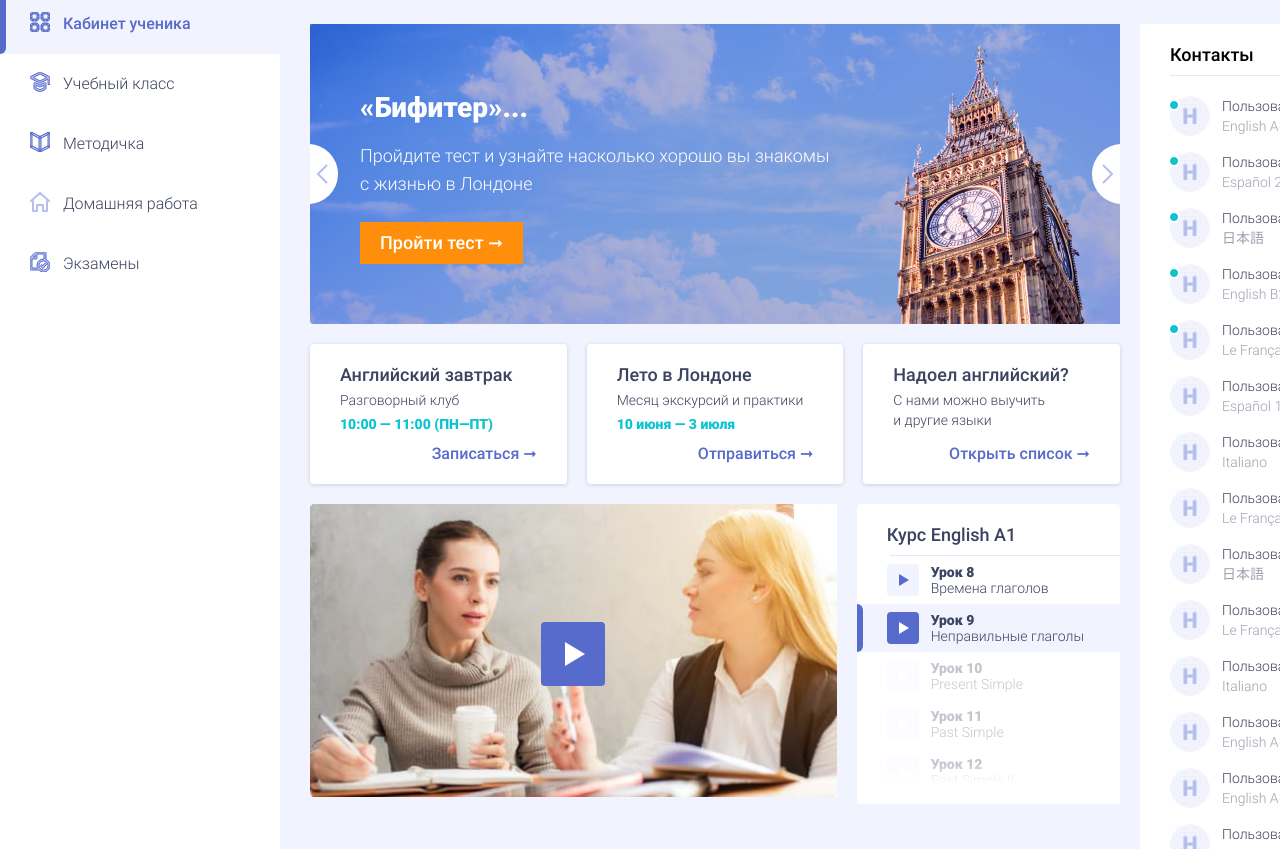
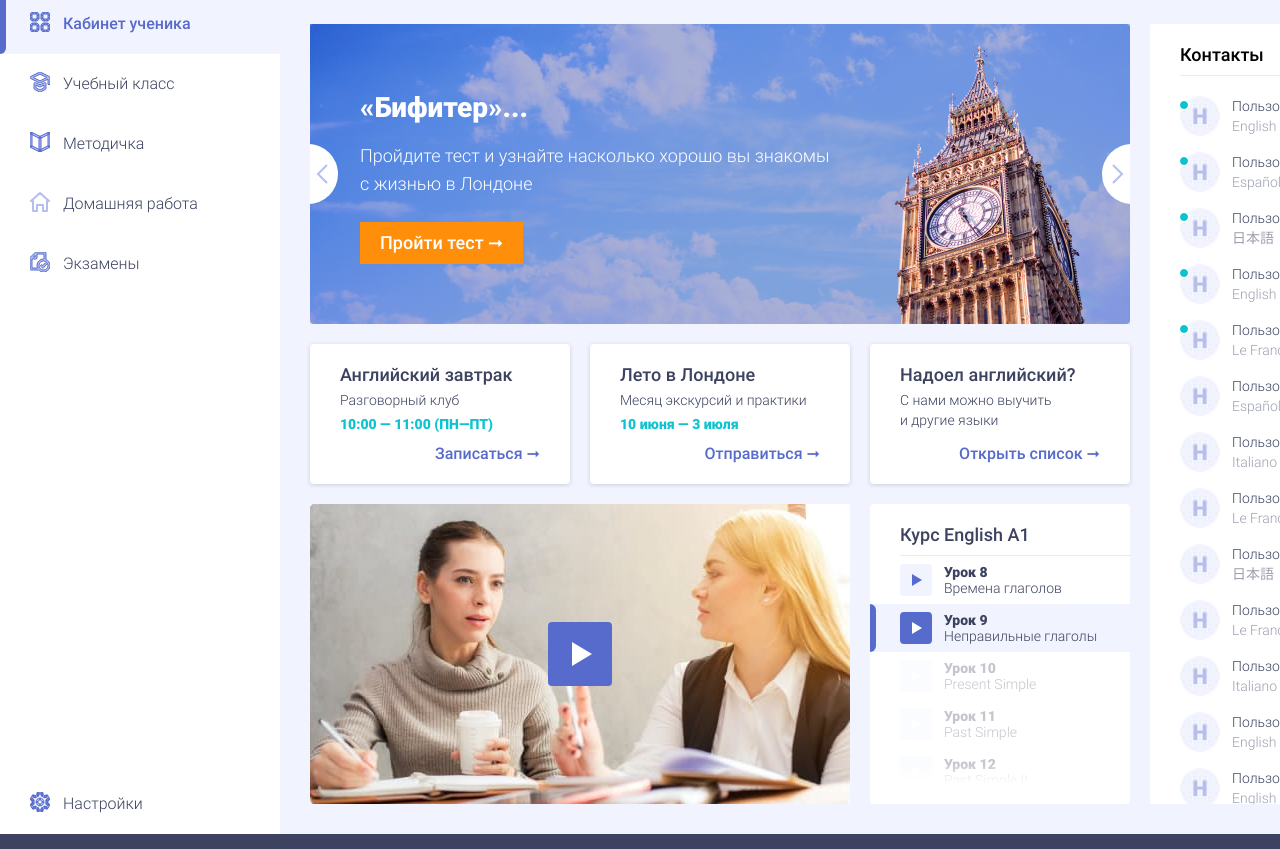
Before and after one commit to lampeduza/Let-s-speak, a website built with webpack: page source/index.html in a window 1280 px wide. Shown: the part 86-935 px from the top of the page. Built offline with nearby package versions, Linux system fonts and the light colour scheme; files whose address does not match are found by name.

Commit message:
Начальное состояние приложения

```diff
--- a/source/sass/blocks/course.scss
+++ b/source/sass/blocks/course.scss
@@ -1,15 +1,16 @@
 .course {
 	display: grid;
 	gap: 20px;
-	grid-template-columns: 2fr 1fr;
-	grid-column: 1 / 2;
-	grid-row: -1 / -2;
+	grid-template-columns: repeat(3, 260px);
+	grid-column: 1 / -2;
+	grid-row: 3 / -1;
+
+	align-items: start;
 }
 
 .course__video-area {
-	grid-column: 1 / 2;
+	grid-column: 1 / 3;
 	position: relative;
-	height: 300px;
 }
 
 .course__video-link {
--- a/source/sass/blocks/events.scss
+++ b/source/sass/blocks/events.scss
@@ -1,5 +1,5 @@
 .events {
-	grid-column: 1 / 2;
+	grid-column: 1 / -2;
 	grid-row: 2 / 3;
 
 	align-self: start;
--- a/source/sass/blocks/lectures.scss
+++ b/source/sass/blocks/lectures.scss
@@ -2,7 +2,7 @@
 	grid-column: -1 / -2;
 	grid-row: 1 / -1;
 	background-color: #ffffff;
-	max-height: 100%;
+	max-height: 780px;
 
 	display: grid;
   grid-template-rows: auto 1fr;
--- a/source/sass/blocks/lessons.scss
+++ b/source/sass/blocks/lessons.scss
@@ -1,5 +1,5 @@
 .lessons {
-	grid-column: 2 / 3;
+	grid-column: 3 / 4;
 	grid-row: 1 / -1;
 	color: #3C425F;
 	background-color: #ffffff;
--- a/source/sass/blocks/main.scss
+++ b/source/sass/blocks/main.scss
@@ -1,6 +1,6 @@
 .main {
 	display: grid;
-	grid-template-columns: 3fr 1fr;
+	grid-template-columns: repeat(4, 260px);
 	grid-template-rows: 300px auto 1fr;
 	gap: 20px;
 	grid-column: 2 / -1;
```
Also changed, not shown: build/css/style.css, build/css/style.min.css, 1 other file.
